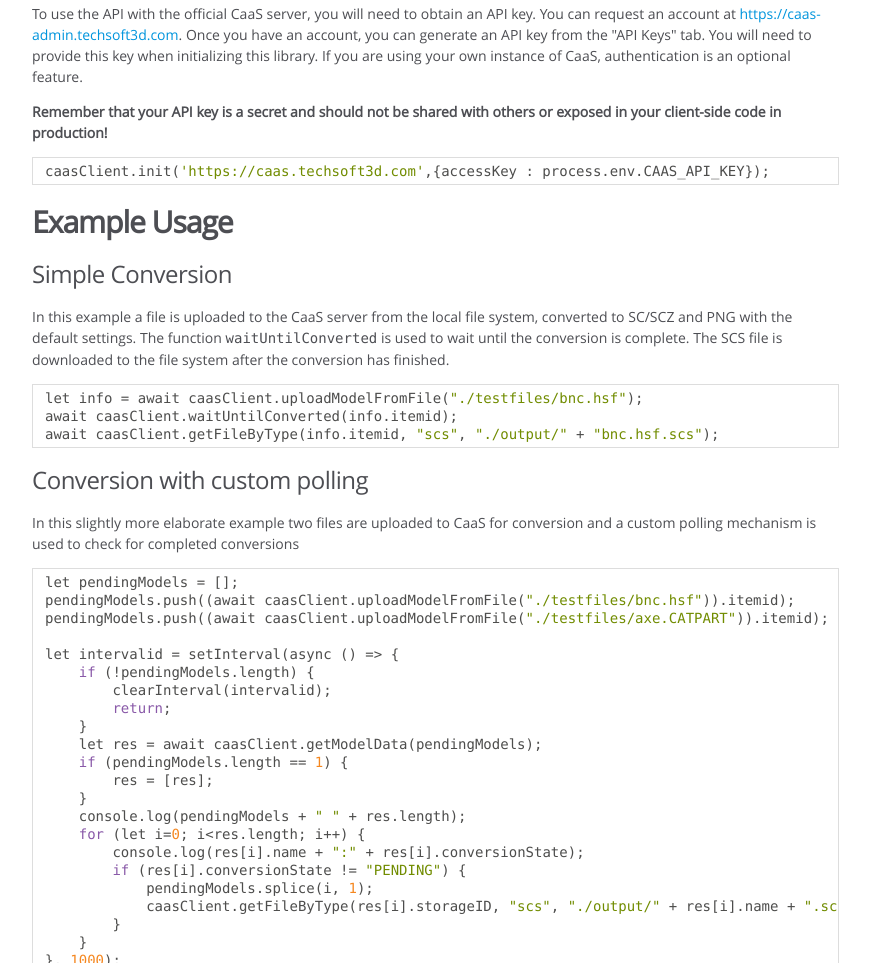
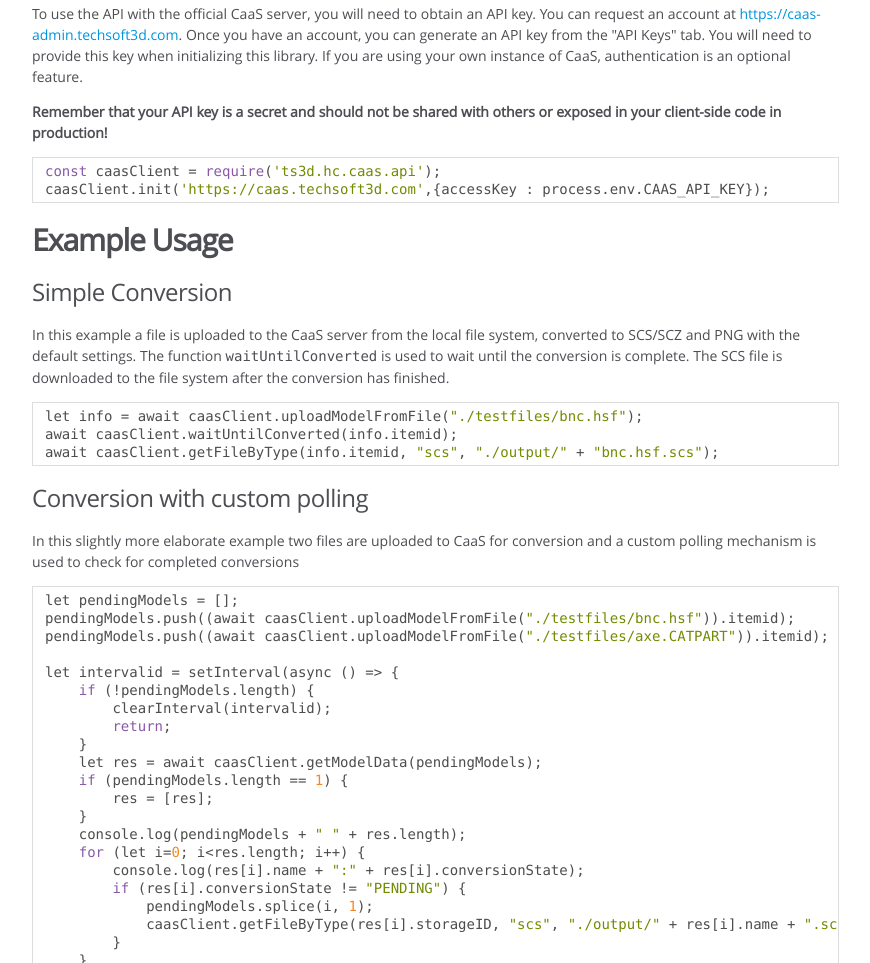
Before and after one commit to techsoft3d/hc-caas-api, a website: page docs/index.html in a window 1280 px wide. Shown: the part 873-1836 px from the top of the page, without its empty margins (0-870 px from the left). Drawn offline with Linux system fonts and the light colour scheme.

Commit message:
readme updates

```diff
--- a/docs/index.html
+++ b/docs/index.html
@@ -59,11 +59,12 @@
 <p>To initialize the library simply provide the URL of the CaaS server instance you wish to connect to.</p>
 <p>To use the API with the official CaaS server, you will need to obtain an API key. You can request an account at <a href="https://caas-admin.techsoft3d.com">https://caas-admin.techsoft3d.com</a>. Once you have an account, you can generate an API key from the &quot;API Keys&quot; tab. You will need to provide this key when initializing this library. If you are using your own instance of CaaS, authentication is an optional feature.</p>
 <p><strong>Remember that your API key is a secret and should not be shared with others or exposed in your client-side code in production!</strong></p>
-<pre class="prettyprint source"><code>caasClient.init('https://caas.techsoft3d.com',{accessKey : process.env.CAAS_API_KEY});
+<pre class="prettyprint source"><code>const caasClient = require('ts3d.hc.caas.api');
+caasClient.init('https://caas.techsoft3d.com',{accessKey : process.env.CAAS_API_KEY});
 </code></pre>
 <h2>Example Usage</h2>
 <h3>Simple Conversion</h3>
-<p>In this example a file is uploaded to the CaaS server from the local file system, converted to SC/SCZ and PNG with the default settings. The function <code>waitUntilConverted</code> is used to wait until the conversion is complete. The SCS file is downloaded to the file system after the conversion has finished.</p>
+<p>In this example a file is uploaded to the CaaS server from the local file system, converted to SCS/SCZ and PNG with the default settings. The function <code>waitUntilConverted</code> is used to wait until the conversion is complete. The SCS file is downloaded to the file system after the conversion has finished.</p>
 <pre class="prettyprint source"><code>let info = await caasClient.uploadModelFromFile(&quot;./testfiles/bnc.hsf&quot;);
 await caasClient.waitUntilConverted(info.itemid);
 await caasClient.getFileByType(info.itemid, &quot;scs&quot;, &quot;./output/&quot; + &quot;bnc.hsf.scs&quot;);
```
Also changed, not shown: README.md.
